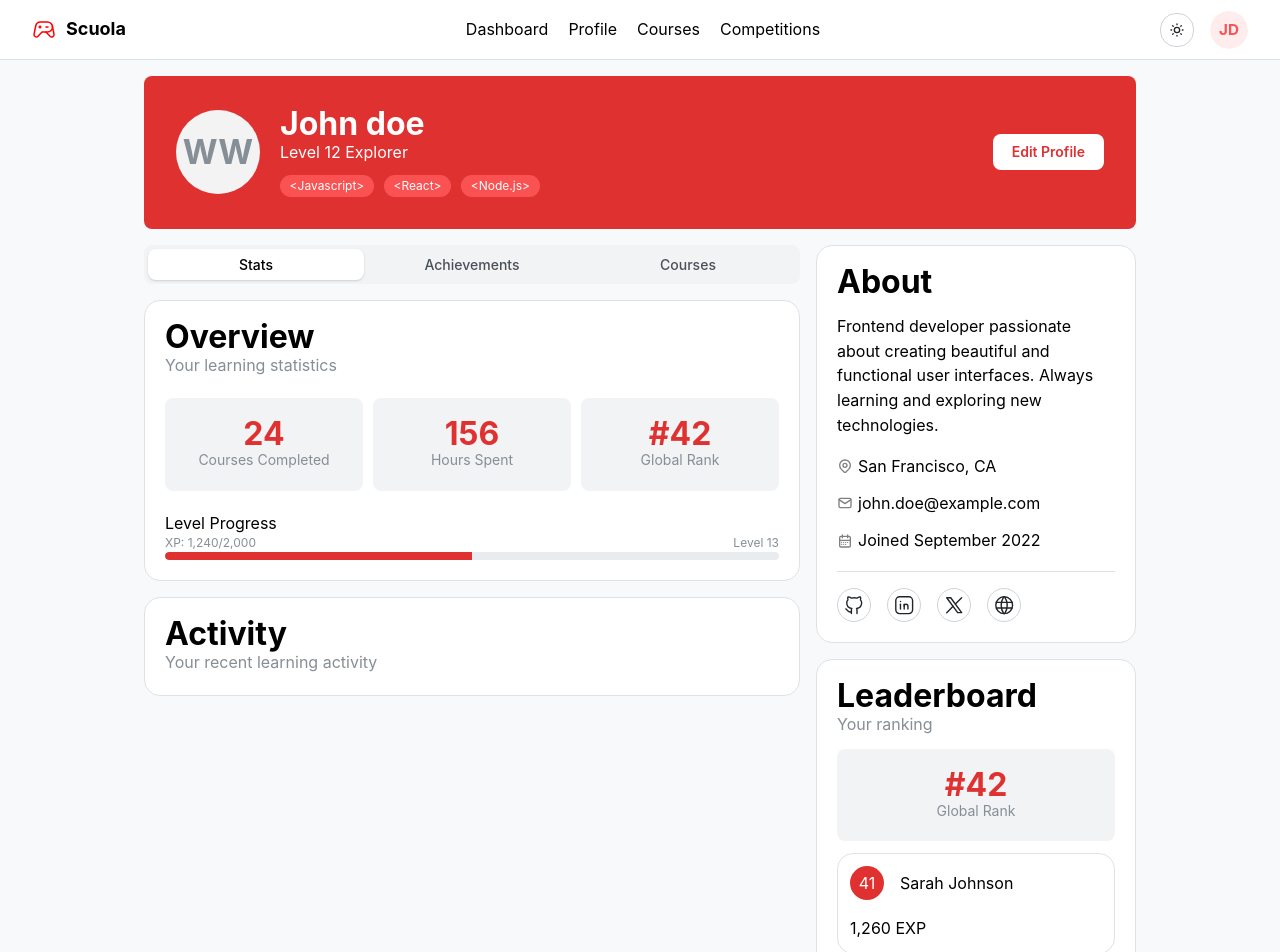
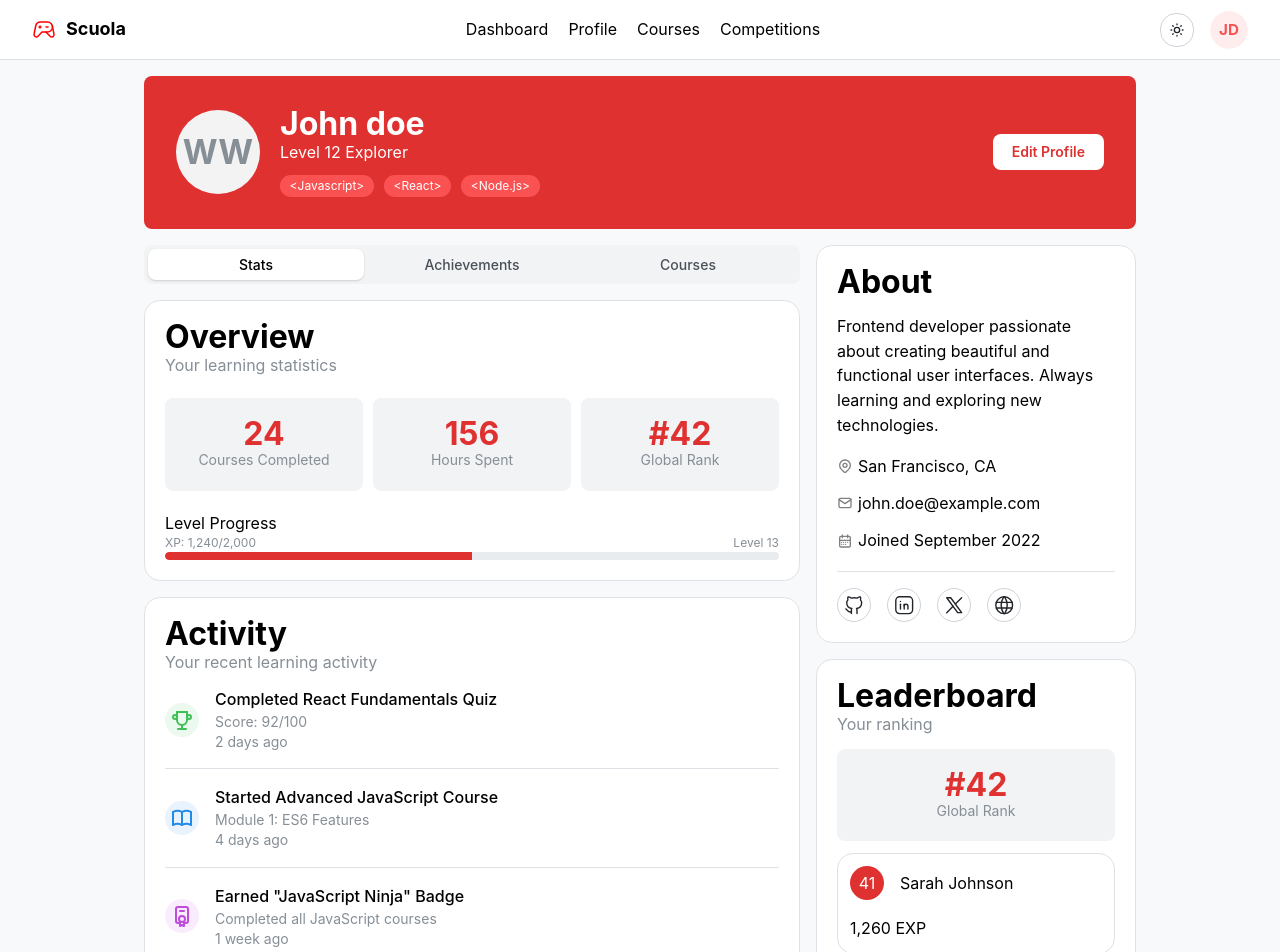
Before and after one commit to chickzilla/intania-hackathon, a Next.js app in the folder web/: page /profile in a window 1280 px wide. Shown: the top 952 px of the page. Built offline with nearby package versions, Linux system fonts and the light colour scheme.

Commit message:
feat: add activtiy

```diff
--- a/web/src/app/(authenticated)/profile/page.tsx
+++ b/web/src/app/(authenticated)/profile/page.tsx
@@ -23,6 +23,7 @@ import {
   ThemeIcon,
 } from "@mantine/core";
 import {
+  IconBook,
   IconBrandGithub,
   IconBrandLinkedin,
   IconBrandX,
@@ -168,6 +169,67 @@ const ProfilePage = () => {
                     Activity
                   </Text>
                   <Text c="gray">Your recent learning activity</Text>
+                  <Stack mt="sm">
+                    <Group>
+                      <ThemeIcon
+                        size="lg"
+                        radius="xl"
+                        variant="light"
+                        color="green"
+                      >
+                        <IconTrophy />
+                      </ThemeIcon>
+                      <Stack gap={0}>
+                        <Text fw={500}>Completed React Fundamentals Quiz</Text>
+                        <Text c="gray" size="sm">
+                          Score: 92/100
+                        </Text>
+                        <Text c="gray" size="sm">
+                          2 days ago
+                        </Text>
+                      </Stack>
+                    </Group>
+                    <Divider />
+                    <Group>
+                      <ThemeIcon
+                        size="lg"
+                        radius="xl"
+                        variant="light"
+                        color="blue"
+                      >
+                        <IconBook />
+                      </ThemeIcon>
+                      <Stack gap={0}>
+                        <Text fw={500}>Started Advanced JavaScript Course</Text>
+                        <Text c="gray" size="sm">
+                          Module 1: ES6 Features
+                        </Text>
+                        <Text c="gray" size="sm">
+                          4 days ago
+                        </Text>
+                      </Stack>
+                    </Group>
+                    <Divider />
+                    <Group>
+                      <ThemeIcon
+                        size="lg"
+                        radius="xl"
+                        variant="light"
+                        color="grape"
+                      >
+                        <IconCertificate2 />
+                      </ThemeIcon>
+                      <Stack gap={0}>
+                        <Text fw={500}>Earned "JavaScript Ninja" Badge</Text>
+                        <Text c="gray" size="sm">
+                          Completed all JavaScript courses
+                        </Text>
+                        <Text c="gray" size="sm">
+                          1 week ago
+                        </Text>
+                      </Stack>
+                    </Group>
+                  </Stack>
                 </Paper>
               </>
             )}
@@ -205,7 +267,7 @@ const ProfilePage = () => {
                       <BadgesDisplay
                         label={"Problem Solver"}
                         icon={<IconTrophy />}
-                        color="purple"
+                        color="grape"
                       />
                     </GridCol>
                     <GridCol span={{ base: 6, xs: 4, md: 3 }}>
```
